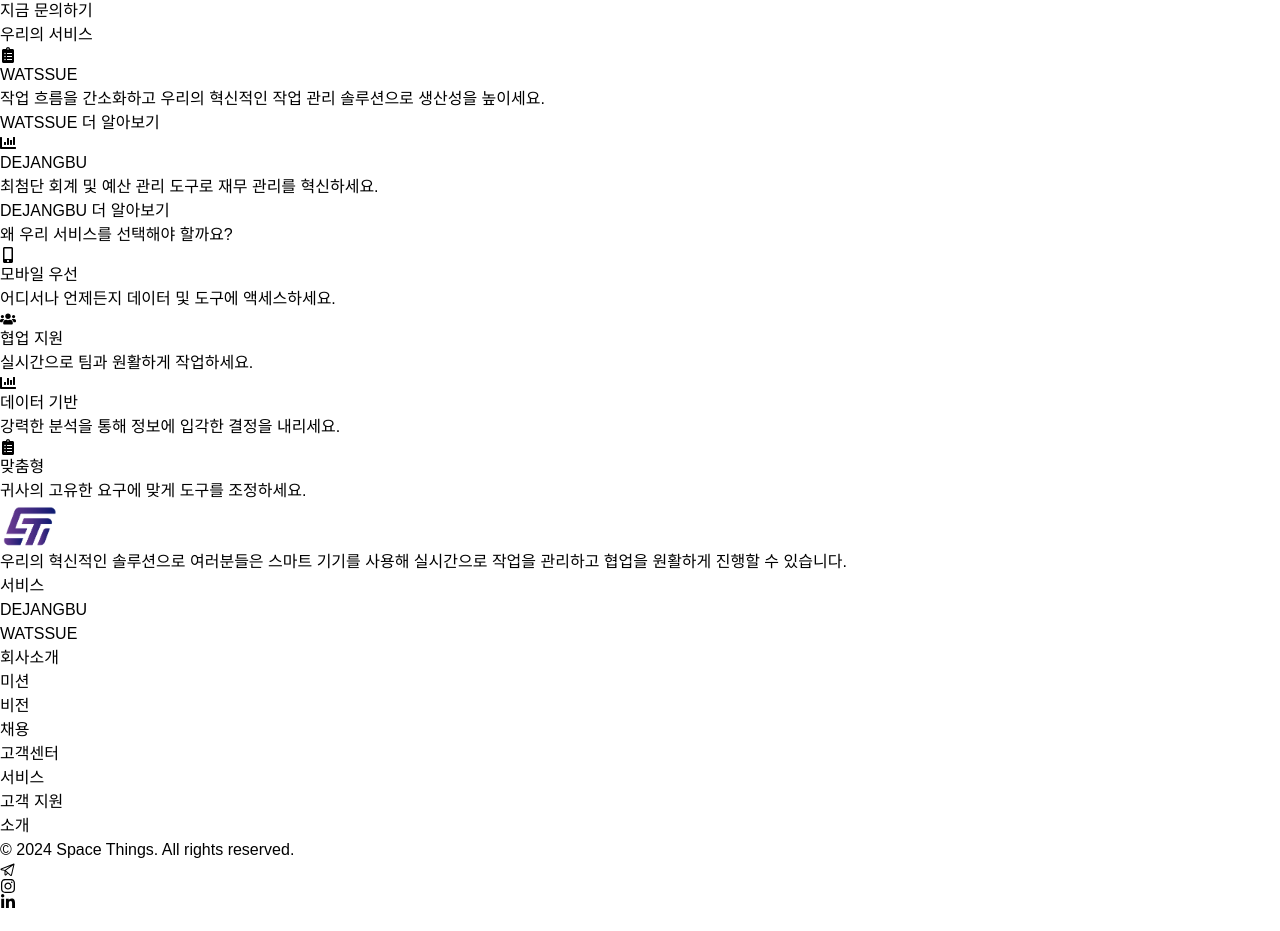
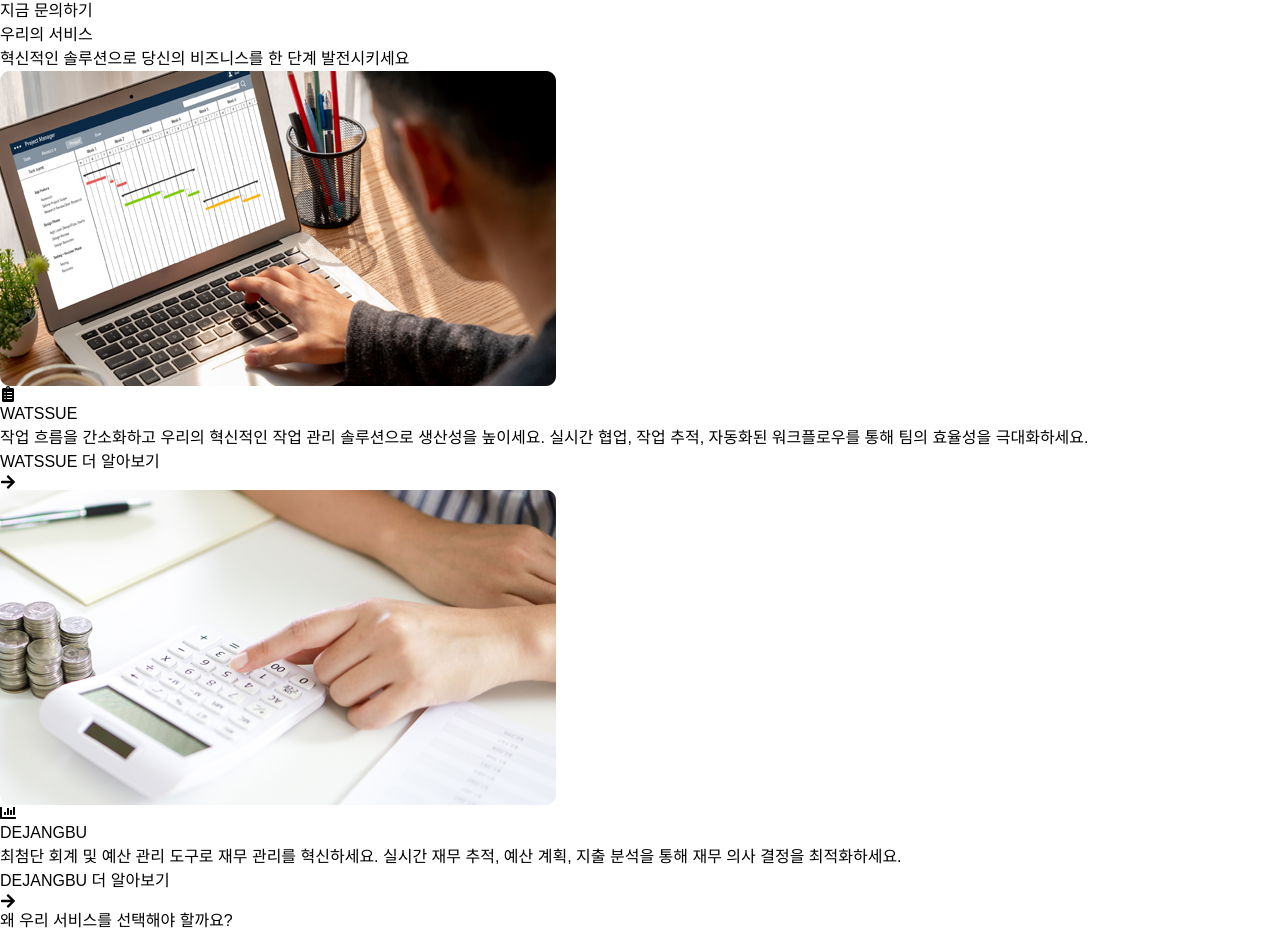
Before and after one commit to Souravhere/spacethings, a Next.js app: page /introduction in a window 1280 px wide. Shown: the part 830-1761 px from the top of the page. Before the commit the page ends 1740 px from the top, so only its background shows below. Built offline with nearby package versions, Linux system fonts and the light colour scheme; a web font is replaced by a local one.

Commit message:
서비스 comp updated

```diff
--- a/src/components/Servicespage.tsx
+++ b/src/components/Servicespage.tsx
@@ -1,10 +1,10 @@
 "use client";
 
 import { motion, useAnimation } from "framer-motion";
-import { useEffect } from "react";
+import { useEffect, useState } from "react";
 import { useInView } from "react-intersection-observer";
 import Link from "next/link";
-import { FaChartBar, FaClipboardList, FaMobileAlt, FaUsers } from "react-icons/fa";
+import { FaChartBar, FaClipboardList, FaMobileAlt, FaUsers, FaArrowRight } from "react-icons/fa";
 
 const containerVariants = {
   hidden: { opacity: 0 },
@@ -28,12 +28,21 @@ const itemVariants = {
   },
 };
 
-// Define types for service and feature card props
+const cardHoverVariants = {
+  hover: {
+    scale: 1.05,
+    transition: {
+      duration: 0.3,
+    },
+  },
+};
+
 interface ServiceCardProps {
   title: string;
   description: string;
   link: string;
   icon: JSX.Element;
+  imageSrc: string;
 }
 
 interface FeatureCardProps {
@@ -49,6 +58,8 @@ export default function ServicesPage() {
     threshold: 0.2,
   });
 
+  const [activeService, setActiveService] = useState<string | null>(null);
+
   useEffect(() => {
     if (inView) {
       controls.start("visible");
@@ -56,7 +67,7 @@ export default function ServicesPage() {
   }, [controls, inView]);
 
   return (
-    <div className="min-h-screen bg-white py-12 px-4 sm:px-6 lg:px-8">
+    <div className="min-h-screen bg-gradient-to-b from-white to-blue-50 py-16 px-4 sm:px-6 lg:px-8">
       <motion.div
         ref={ref}
         className="max-w-7xl mx-auto"
@@ -64,37 +75,44 @@ export default function ServicesPage() {
         initial="hidden"
         animate={controls}
       >
-        <motion.h1
-          className="text-4xl font-bold text-center text-gray-900 mb-12"
+        <motion.div
+          className="text-center mb-16"
           variants={itemVariants}
         >
-          우리의 <span className="text-blue-600">서비스</span>
-        </motion.h1>
+          <h1 className="text-5xl font-bold text-gray-900 mb-4">
+            우리의 <span className="text-blue-600">서비스</span>
+          </h1>
+          <p className="text-xl text-gray-600 max-w-2xl mx-auto">
+            혁신적인 솔루션으로 당신의 비즈니스를 한 단계 발전시키세요
+          </p>
+        </motion.div>
 
-        <div className="grid grid-cols-1 md:grid-cols-2 gap-8">
+        <div className="grid grid-cols-1 md:grid-cols-2 gap-12 mb-20">
           <ServiceCard
             title="WATSSUE"
-            description="작업 흐름을 간소화하고 우리의 혁신적인 작업 관리 솔루션으로 생산성을 높이세요."
+            description="작업 흐름을 간소화하고 우리의 혁신적인 작업 관리 솔루션으로 생산성을 높이세요. 실시간 협업, 작업 추적, 자동화된 워크플로우를 통해 팀의 효율성을 극대화하세요."
             link="/watssue"
             icon={<FaClipboardList className="text-blue-500 text-4xl mb-4" />}
+            imageSrc="/assets/worklife.png"
           />
           <ServiceCard
             title="DEJANGBU"
-            description="최첨단 회계 및 예산 관리 도구로 재무 관리를 혁신하세요."
+            description="최첨단 회계 및 예산 관리 도구로 재무 관리를 혁신하세요. 실시간 재무 추적, 예산 계획, 지출 분석을 통해 재무 의사 결정을 최적화하세요."
             link="/dejangbu"
             icon={<FaChartBar className="text-green-500 text-4xl mb-4" />}
+            imageSrc="/assets/cal.png"
           />
         </div>
 
         <motion.h2
-          className="text-3xl font-semibold text-center text-gray-800 mt-16 mb-8"
+          className="text-3xl font-semibold text-center text-gray-800 mb-12"
           variants={itemVariants}
         >
           왜 우리 서비스를 선택해야 할까요?
         </motion.h2>
 
         <motion.div
-          className="grid grid-cols-1 md:grid-cols-2 lg:grid-cols-4 gap-6"
+          className="grid grid-cols-1 md:grid-cols-2 lg:grid-cols-4 gap-8"
           variants={containerVariants}
         >
           <FeatureCard
@@ -123,21 +141,35 @@ export default function ServicesPage() {
   );
 }
 
-function ServiceCard({ title, description, link, icon }: ServiceCardProps) {
+function ServiceCard({ title, description, link, icon, imageSrc }: ServiceCardProps) {
+  const [isHovered, setIsHovered] = useState(false);
+
   return (
     <motion.div
-      className="bg-white rounded-lg shadow-lg overflow-hidden"
+      className="bg-white rounded-xl shadow-xl overflow-hidden transform transition-all duration-300"
       variants={itemVariants}
+      whileHover={cardHoverVariants.hover}
+      onHoverStart={() => setIsHovered(true)}
+      onHoverEnd={() => setIsHovered(false)}
     >
-      <div className="p-6">
-        <div className="flex items-center justify-center">{icon}</div>
-        <h3 className="text-2xl font-semibold text-gray-900 text-center mb-2 font-sans">{title}</h3>
-        <p className="text-gray-600 text-center mb-4">{description}</p>
+      <div className="relative">
+        <img
+          src={imageSrc}
+          alt={title}
+          className="w-full h-48 object-cover"
+        />
+        <div className="absolute inset-0 bg-gradient-to-t from-black/60 to-transparent" />
+      </div>
+      <div className="p-8">
+        <div className="flex items-center justify-center mb-4">{icon}</div>
+        <h3 className="text-2xl font-bold text-gray-900 text-center mb-4 font-sans">{title}</h3>
+        <p className="text-gray-600 text-center mb-6">{description}</p>
         <Link
           href={link}
-          className="block w-full text-center bg-blue-600 hover:bg-blue-700 text-white font-bold py-2 px-4 rounded transition duration-300 font-sans"
+          className="group flex items-center justify-center w-full bg-blue-600 hover:bg-blue-700 text-white font-bold py-3 px-6 rounded-lg transition duration-300"
         >
-          {title} 더 알아보기
+          <span className="mr-2 font-sans">{title} 더 알아보기</span>
+          <FaArrowRight className={`transform transition-transform duration-300 ${isHovered ? 'translate-x-2' : ''}`} />
         </Link>
       </div>
     </motion.div>
@@ -147,11 +179,14 @@ function ServiceCard({ title, description, link, icon }: ServiceCardProps) {
 function FeatureCard({ icon, title, description }: FeatureCardProps) {
   return (
     <motion.div
-      className="bg-white rounded-lg shadow p-6 text-center"
+      className="bg-white rounded-lg shadow-lg p-8 text-center hover:shadow-xl transition-shadow duration-300"
       variants={itemVariants}
+      whileHover={{ y: -5 }}
     >
-      <div className="flex justify-center mb-4">{icon}</div>
-      <h3 className="text-xl font-semibold text-gray-900 mb-2">{title}</h3>
+      <div className="flex justify-center mb-6">
+        <div className="p-4 bg-blue-50 rounded-full">{icon}</div>
+      </div>
+      <h3 className="text-xl font-bold text-gray-900 mb-4">{title}</h3>
       <p className="text-gray-600">{description}</p>
     </motion.div>
   );
```
